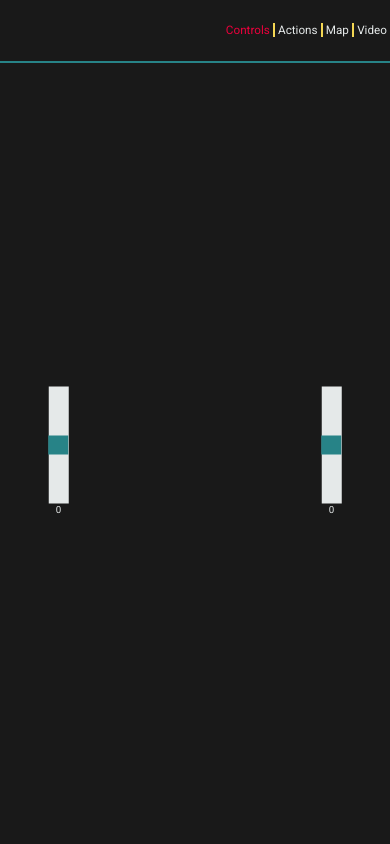
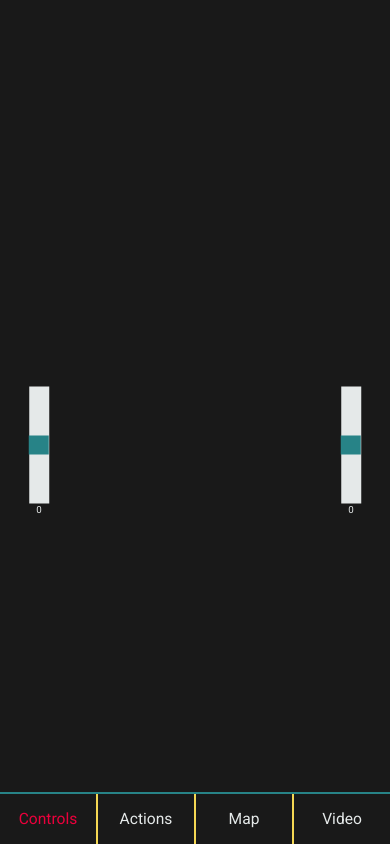
Before and after one commit to Quickzand/Zoomba, a plain HTML site: page index.html in a window 390 px wide. Shown: the top 844 px of the page. Drawn offline with Linux system fonts and the light colour scheme.

Commit message:
Began implementation of responsive design for mobile

```diff
--- a/css/controls.css
+++ b/css/controls.css
@@ -67,3 +67,14 @@
   top: 50vh;
   transform: translate(-50%, -50%);
 }
+
+/* MOBILE STUFF */
+@media screen and (max-width: 800px) {
+  #controlsContainer {
+    width: 85%;
+    position: absolute;
+    left: 50%;
+    top: 50vh;
+    transform: translate(-50%, -50%);
+  }
+}
--- a/css/main.css
+++ b/css/main.css
@@ -57,11 +57,11 @@ nav {
 }
 
 .navElement:not(:first-child) {
-  border-right: solid var(--secondary-accent-color) 0.1vw;
+  border-right: solid var(--secondary-accent-color) max(0.1vw, 1px);
 }
 
 .navElement:not(:last-child) {
-  border-left: solid var(--secondary-accent-color) 0.1vw;
+  border-left: solid var(--secondary-accent-color) max(0.1vw, 1px);
 }
 
 .navElement.selected {
@@ -93,3 +93,30 @@ nav {
 .tab.selected {
   z-index: 1;
 }
+
+/* MOBILE STUFF */
+@media screen and (max-width: 800px) {
+  nav {
+    top: auto;
+    bottom: 0px;
+    height: max(5vw, calc(50px + 2.8vw));
+    max-height: 50px;
+    border-top-color: var(--main-accent-color);
+    border-top-width: max(0.2vw, 2px);
+    border-top-style: solid;
+    border-bottom: none;
+  }
+
+  #navContainer {
+    font-size: max(4vw, 10px);
+  }
+
+  .navElement {
+    padding: 0.8vw;
+    padding-bottom: 0;
+    padding-top: 0;
+    height: 100%;
+    width: 100%;
+    transition: color 0.5s;
+  }
+}
```
Also changed, not shown: 1 other file.
